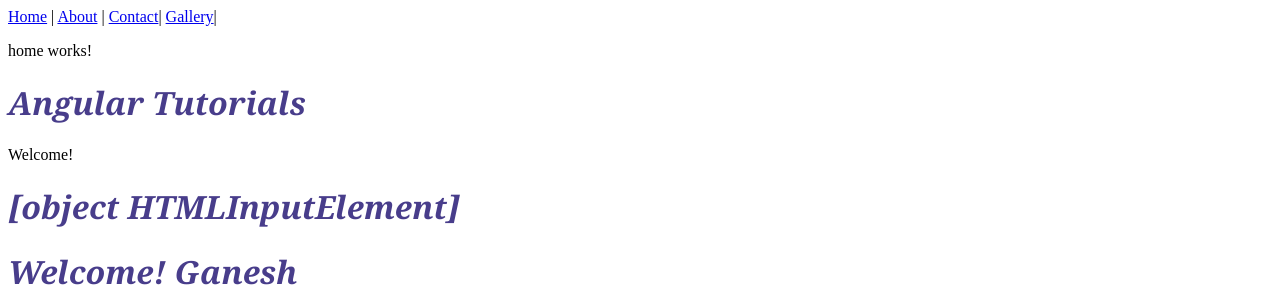
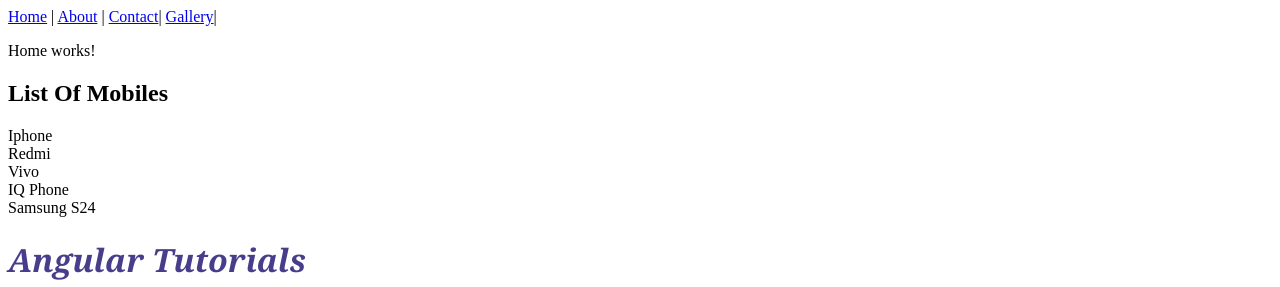
Before and after one commit to Srinivas-Lingampelli/Angular, an Angular app: page / in a window 1280 px wide. Shown: the top 287 px of the page. Built offline with nearby package versions, Linux system fonts and the light colour scheme.

Commit message:
Comm Using Service is Added

```diff
--- a/src/app/app.ts
+++ b/src/app/app.ts
@@ -15,9 +15,11 @@
 import { PageNotFound } from './page-not-found/page-not-found';
 
 import { RouterLink } from '@angular/router';
+import { Test } from './test';
 @Component({
   selector: 'app-root',
    standalone: true,
+   providers: [Test],
   imports: [RouterOutlet,RouterModule,FormsModule,CommonModule,TestPipe,Header,About,Contact,PageNotFound],
   templateUrl: './app.html',
   styleUrl: './app.css'
--- a/src/app/gallery/gallery.html
+++ b/src/app/gallery/gallery.html
@@ -1 +1,7 @@
 <p>gallery works!</p>
+
+<div *ngFor="let m of mobiles; let i=index" >
+
+<p> Index : {{i}} ----- {{m}}</p>
+
+</div>
--- a/src/app/gallery/gallery.ts
+++ b/src/app/gallery/gallery.ts
@@ -1,11 +1,22 @@
 import { Component } from '@angular/core';
+import { Test } from '../test';
+import { CommonModule } from '@angular/common';
+
 
 @Component({
   selector: 'app-gallery',
-  imports: [],
+  imports: [CommonModule],
   templateUrl: './gallery.html',
   styleUrl: './gallery.css'
 })
 export class Gallery {
+ mobiles: any;
+  constructor( public ts:Test)
+  {
+this.mobiles=ts.mobiles;
+  }
+
+
+
 
 }
--- a/src/app/header/header.ts
+++ b/src/app/header/header.ts
@@ -1,5 +1,7 @@
 import { Component, Input, Output,EventEmitter } from '@angular/core';
 // import { EventEmitter } from 'node:stream';
+
+
 
 @Component({
   selector: 'app-header',
--- a/src/app/home/home.html
+++ b/src/app/home/home.html
@@ -1 +1,6 @@
-<p>home works!</p>
+<p>Home works!</p>
+
+<h2>List Of Mobiles</h2>
+<div *ngFor="let m of mobiles">
+  {{ m }}
+</div>
--- a/src/app/home/home.ts
+++ b/src/app/home/home.ts
@@ -1,11 +1,21 @@
 import { Component } from '@angular/core';
+import { Test } from '../test';
+import { CommonModule } from '@angular/common';
 
 @Component({
   selector: 'app-home',
-  imports: [],
+  imports: [CommonModule],
   templateUrl: './home.html',
   styleUrl: './home.css'
 })
 export class Home {
 
+ mobiles:any;
+
+  constructor(public ts:Test)
+  {
+    this.mobiles=ts.mobiles;
+  }
+
+
 }
--- /dev/null
+++ b/src/app/test.ts
@@ -0,0 +1,10 @@
+import { Injectable } from '@angular/core';
+
+@Injectable({
+  providedIn: 'root'
+})
+export class Test {
+
+  mobiles=["Iphone","Redmi","Vivo","IQ Phone","Samsung S24"];
+
+}
```
Also changed, not shown: 1 other file (tests, documents, lock files or other folders).
